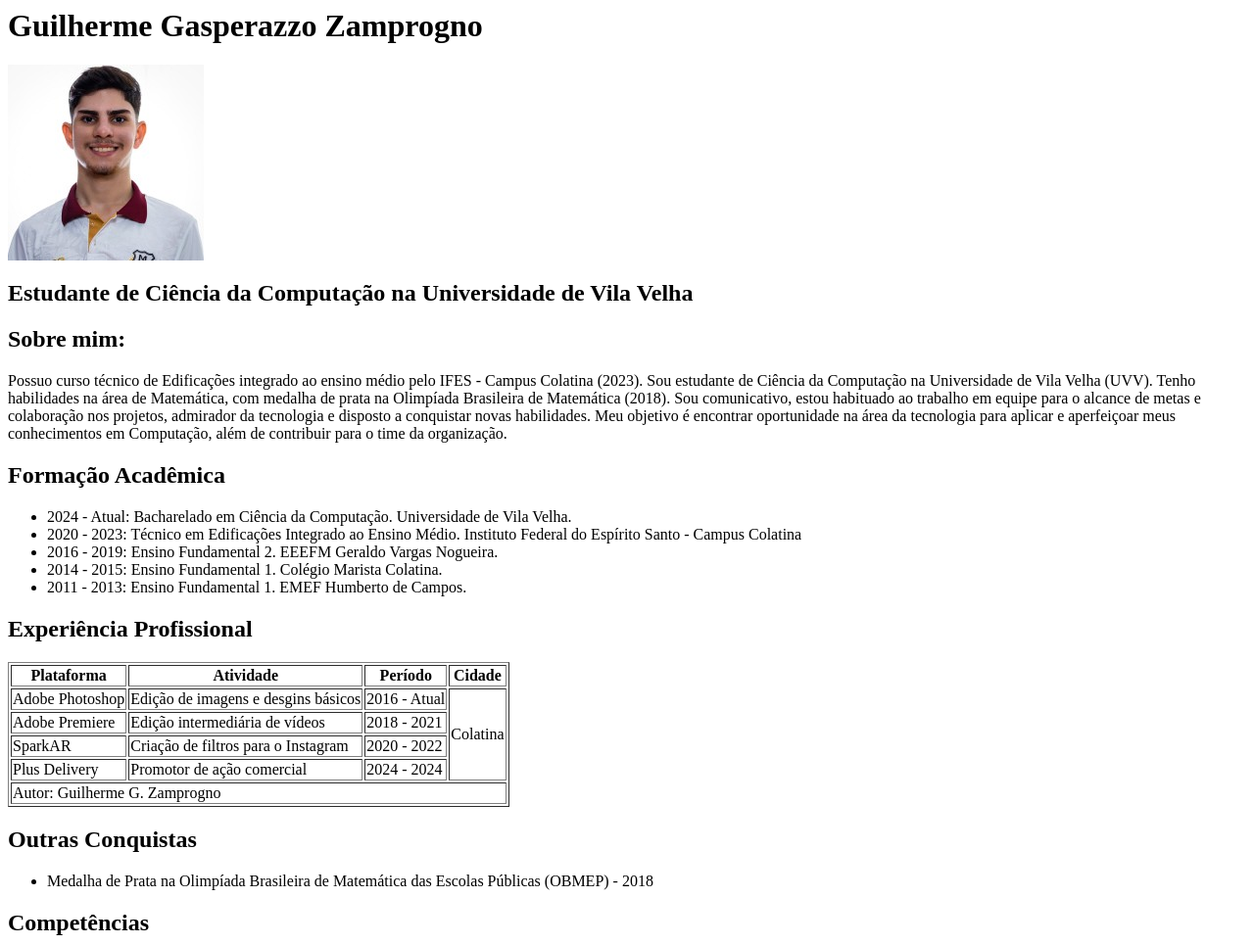
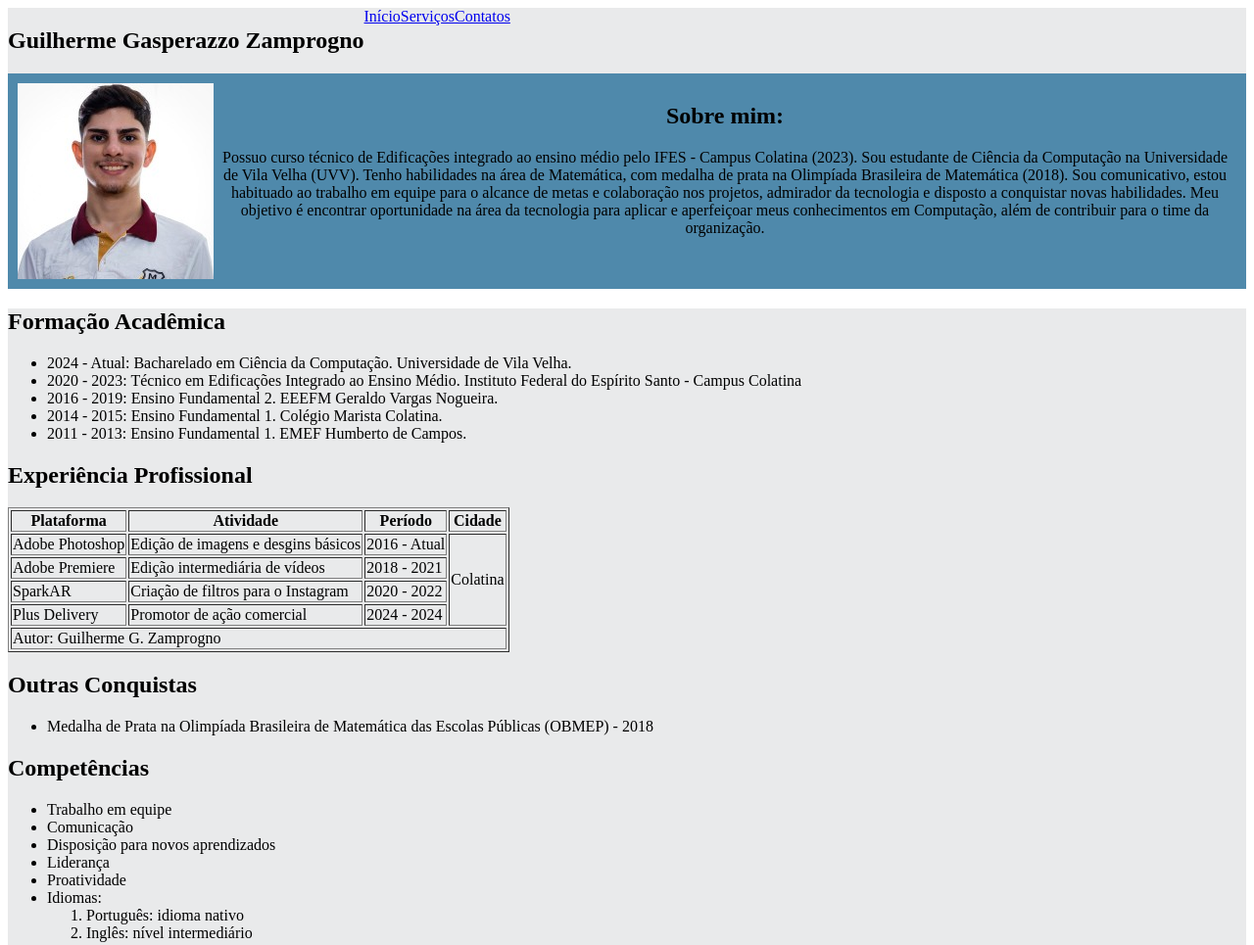
Before and after one commit to guilhermeggz/meuportfolio, a plain HTML site: page index.html in a window 1280 px wide. Shown: the top 965 px of the page at 98% size. Drawn offline with Linux system fonts and the light colour scheme.

Commit message:
adicionei o arquivo css

```diff
--- a/index.css
+++ b/index.css
@@ -0,0 +1,28 @@
+* {
+
+}
+
+.menu {
+    background-color: #e9eaeb;
+    display: flex;
+    text-align: center;
+}
+
+header {
+    background-color: #4f89ab;
+    display: flex;
+    text-align: center;
+    padding: 10px;
+}
+
+main {
+    background-color: #e9eaeb;
+}
+
+#services {
+    background-color: #4f89ab;
+}
+
+footer {
+    background-color: #e9eaeb;
+}
--- a/index.html
+++ b/index.html
@@ -2,24 +2,34 @@
 
 <head>
     <title>Guilherme Gasperazzo Zamprogno</title>
+    <link rel="stylesheet" href="index.css">
 </head>
 
 <body>
+    <article class="menu">
+        <h1>Guilherme Gasperazzo Zamprogno</h1>
+        <a href="index.html">Início</a>
+        <a href="#services">Serviços</a>
+        <a href="#contacts">Contatos</a>
+    </article>
 
     <header>
-        <h1>Guilherme Gasperazzo Zamprogno</h1>
+        <article class="foto">
+            <img width="200px" src="imagens/foto.jpg" alt="foto">
+        </article>
 
-        <img width="200px" src="imagens/foto.jpg" alt="foto">
-
-        <h2>Estudante de Ciência da Computação na Universidade de Vila Velha</h2>
-
-        <h2>Sobre mim:</h2>
-        Possuo curso técnico de Edificações integrado ao ensino médio pelo IFES - Campus Colatina (2023). Sou estudante
-        de Ciência da Computação na Universidade de Vila Velha (UVV). Tenho habilidades na área de Matemática, com
-        medalha de prata na Olimpíada Brasileira de Matemática (2018). Sou comunicativo, estou habituado ao trabalho em
-        equipe para o alcance de metas e colaboração nos projetos, admirador da tecnologia e disposto a conquistar novas
-        habilidades. Meu objetivo é encontrar oportunidade na área da tecnologia para aplicar e aperfeiçoar meus
-        conhecimentos em Computação, além de contribuir para o time da organização.
+        <article class="about">
+            <h2>Sobre mim:</h2>
+            Possuo curso técnico de Edificações integrado ao ensino médio pelo IFES - Campus Colatina (2023). Sou
+            estudante
+            de Ciência da Computação na Universidade de Vila Velha (UVV). Tenho habilidades na área de Matemática, com
+            medalha de prata na Olimpíada Brasileira de Matemática (2018). Sou comunicativo, estou habituado ao trabalho
+            em
+            equipe para o alcance de metas e colaboração nos projetos, admirador da tecnologia e disposto a conquistar
+            novas
+            habilidades. Meu objetivo é encontrar oportunidade na área da tecnologia para aplicar e aperfeiçoar meus
+            conhecimentos em Computação, além de contribuir para o time da organização.
+        </article>
     </header>
 
     <main>
@@ -96,7 +106,7 @@
             </li>
         </ul>
 
-        <article class="services">
+        <article id="services">
             <h2>Áreas de Atuação</h2>
             <p>
                 HTML e CSS - Básico<br>
@@ -109,6 +119,7 @@
     </main>
 
     <footer>
+        <a name="contacts"></a>
         <h2>Redes Sociais</h2>
 
         <a target="_blank" href="https://www.instagram.com/guilhermegasperazzo/"><img width="35px"
```
